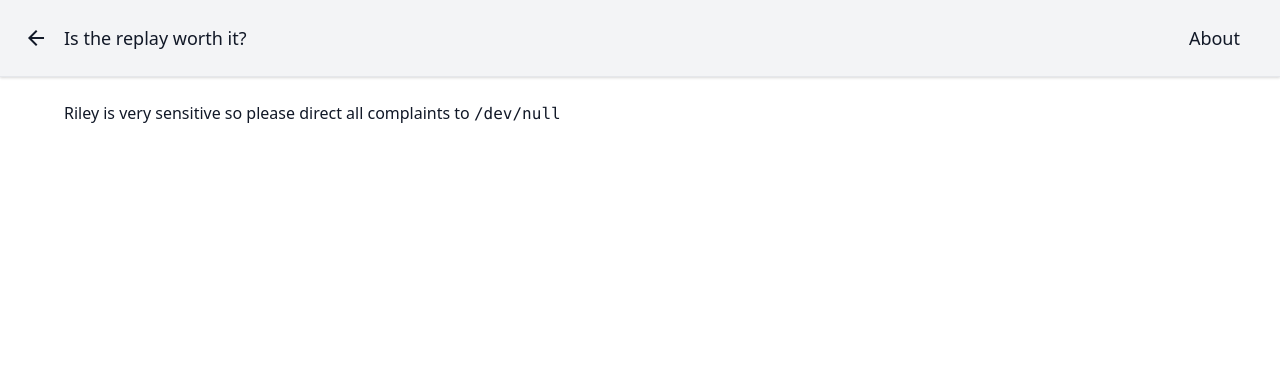
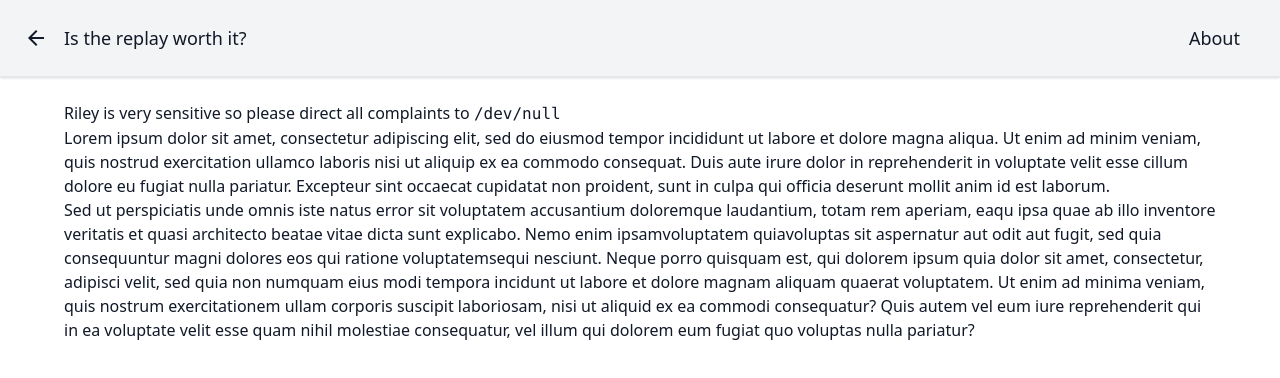
Before and after one commit to rileyherman/accessibility-dev-day, an Angular app: page /about in a window 1280 px wide. Shown: the top 378 px of the page. Built offline with nearby package versions, Linux system fonts and the light colour scheme.

Commit message:
about page lorem ipsum

```diff
--- a/src/app/components/content/content.component.ts
+++ b/src/app/components/content/content.component.ts
@@ -4,9 +4,9 @@ import { Component } from '@angular/core';
   selector: 'app-content',
   template: `
     <div class="grid grid-cols-6 p-8">
-      <div class="col-start-2 col-span-4">
+      <main class="col-start-2 col-span-4">
         <ng-content></ng-content>
-      </div>
+      </main>
     </div>
   `,
 })
--- a/src/app/routes/about-page/about-page.component.html
+++ b/src/app/routes/about-page/about-page.component.html
@@ -1,5 +1,23 @@
 <app-header [back]="back"></app-header>
-
-<div class="pt-6 pl-16 text-gray-900">
-    Riley is very sensitive so please direct all complaints to <span class="font-mono">/dev/null</span>
-</div>
+<article class="pt-6 px-16 text-gray-900">
+    <p>
+        Riley is very sensitive so please direct all complaints to <span class="font-mono">/dev/null</span>
+    </p>
+    <p>
+        Lorem ipsum dolor sit amet, consectetur adipiscing elit, sed do eiusmod tempor incididunt ut labore et dolore
+        magna aliqua. Ut enim ad minim veniam, quis nostrud exercitation ullamco laboris nisi ut aliquip ex ea commodo
+        consequat. Duis aute irure dolor in reprehenderit in voluptate velit esse cillum dolore eu fugiat nulla
+        pariatur. Excepteur sint occaecat cupidatat non proident, sunt in culpa qui officia deserunt mollit anim id est
+        laborum.
+    </p>
+    <p>
+        Sed ut perspiciatis unde omnis iste natus error sit voluptatem accusantium doloremque laudantium, totam rem
+        aperiam, eaqu ipsa quae ab illo inventore veritatis et quasi architecto beatae vitae dicta sunt explicabo. Nemo
+        enim ipsamvoluptatem quiavoluptas sit aspernatur aut odit aut fugit, sed quia consequuntur magni dolores eos qui
+        ratione voluptatemsequi nesciunt. Neque porro quisquam est, qui dolorem ipsum quia dolor sit amet, consectetur,
+        adipisci velit, sed quia non numquam eius modi tempora incidunt ut labore et dolore magnam aliquam quaerat
+        voluptatem. Ut enim ad minima veniam, quis nostrum exercitationem ullam corporis suscipit laboriosam, nisi ut
+        aliquid ex ea commodi consequatur? Quis autem vel eum iure reprehenderit qui in ea voluptate velit esse quam
+        nihil molestiae consequatur, vel illum qui dolorem eum fugiat quo voluptas nulla pariatur?
+    </p>
+</article>
```
